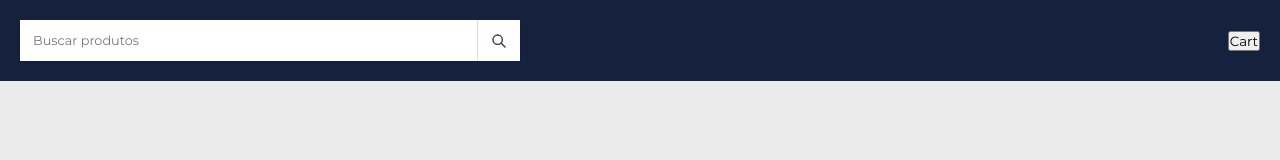
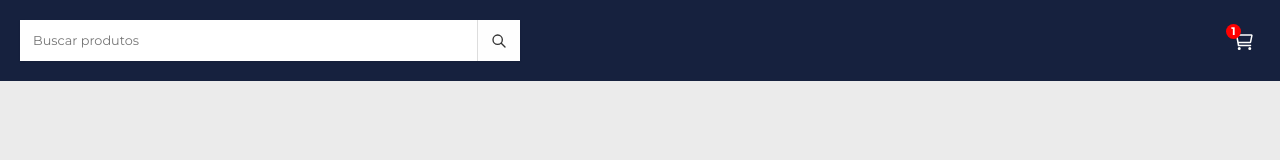
Before and after one commit to MatheusMiranda96/shopping-cart-react, a React (Vite) app: page / in a window 1280 px wide. Shown: the top 160 px of the page. Built offline with nearby package versions, Linux system fonts and the light colour scheme.

Commit message:
cartbutton

```diff
--- /dev/null
+++ b/src/components/CartButton/CartButton.module.css
@@ -0,0 +1,28 @@
+.cart__button {
+    font-size: 1.5rem;
+    display: flex;
+    align-items: center;
+    justify-content: center;
+    padding: 5px;
+    border: none;
+    background: none;
+    cursor: pointer;
+    position: relative;
+    margin-left: 20px;
+    color: var(--white);
+}
+
+.cart__status {
+    background: red;
+    width: 15px;
+    height: 15px;
+    position: absolute;
+    top: 0;
+    left: 0;
+    font-size: 11px;
+    font-weight: bold;
+    border-radius: 15px;
+    display: flex;
+    align-items: center;
+    justify-content: center;
+}
--- /dev/null
+++ b/src/components/CartButton/index.jsx
@@ -0,0 +1,15 @@
+import { IoCartOutline } from 'react-icons/io5';
+import styles from './CartButton.module.css'
+
+function CartButton() {
+    return (
+        <>
+            <button type='button' className={styles.cart__button}>
+                <IoCartOutline />
+                <span className={styles.cart__status}>1</span>
+            </button>
+        </>
+     );
+}
+
+export default CartButton;
--- a/src/components/Header/index.jsx
+++ b/src/components/Header/index.jsx
@@ -1,3 +1,4 @@
+import CartButton from '../CartButton'
 import SearchBar from '../SearchBar'
 import styles from './Header.module.css'
 
@@ -8,7 +9,7 @@
         <div className={styles.header}>
             <div className={styles.container}>
                 <SearchBar />
-                <button>Cart</button>
+                <CartButton />
             </div>
         </div>
         </>
```
